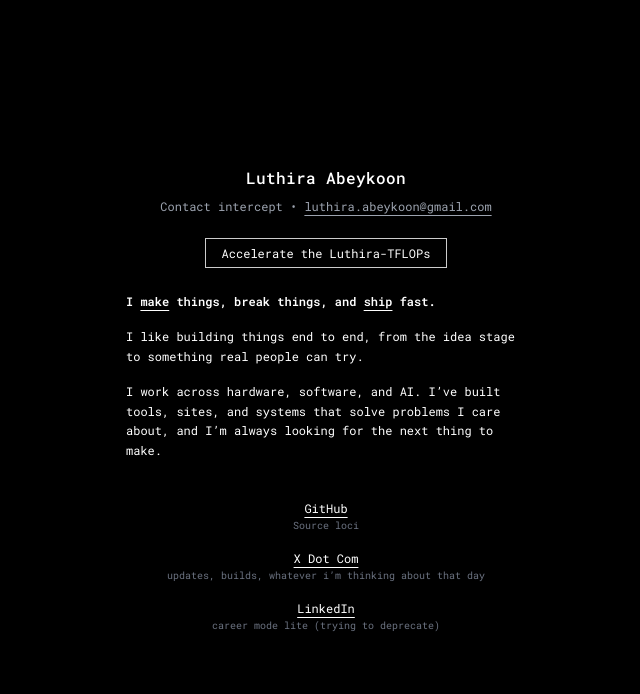
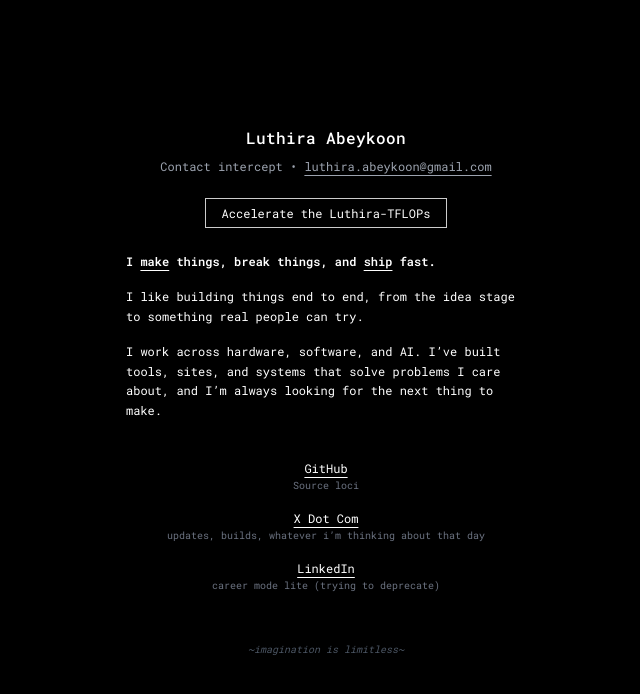
Before and after one commit to Luthiraa/v2, a Next.js app: page / in a window 1280 px wide. Shown: the top 694 px of the page, without its empty margins (314-954 px from the left). Built offline with nearby package versions, Linux system fonts and the light colour scheme.

Commit message:
auto add

```diff
--- a/app/page.tsx
+++ b/app/page.tsx
@@ -63,6 +63,10 @@ export default function Home() {
                     <p className="text-gray-500 text-[10px]">career mode lite (trying to deprecate)</p>
                 </div>
 
+                <div className="pt-8 pb-4">
+                    <p className="text-gray-600 italic text-[10px]">~imagination is limitless~</p>
+                </div>
+
             </footer>
         </main>
     );
```
